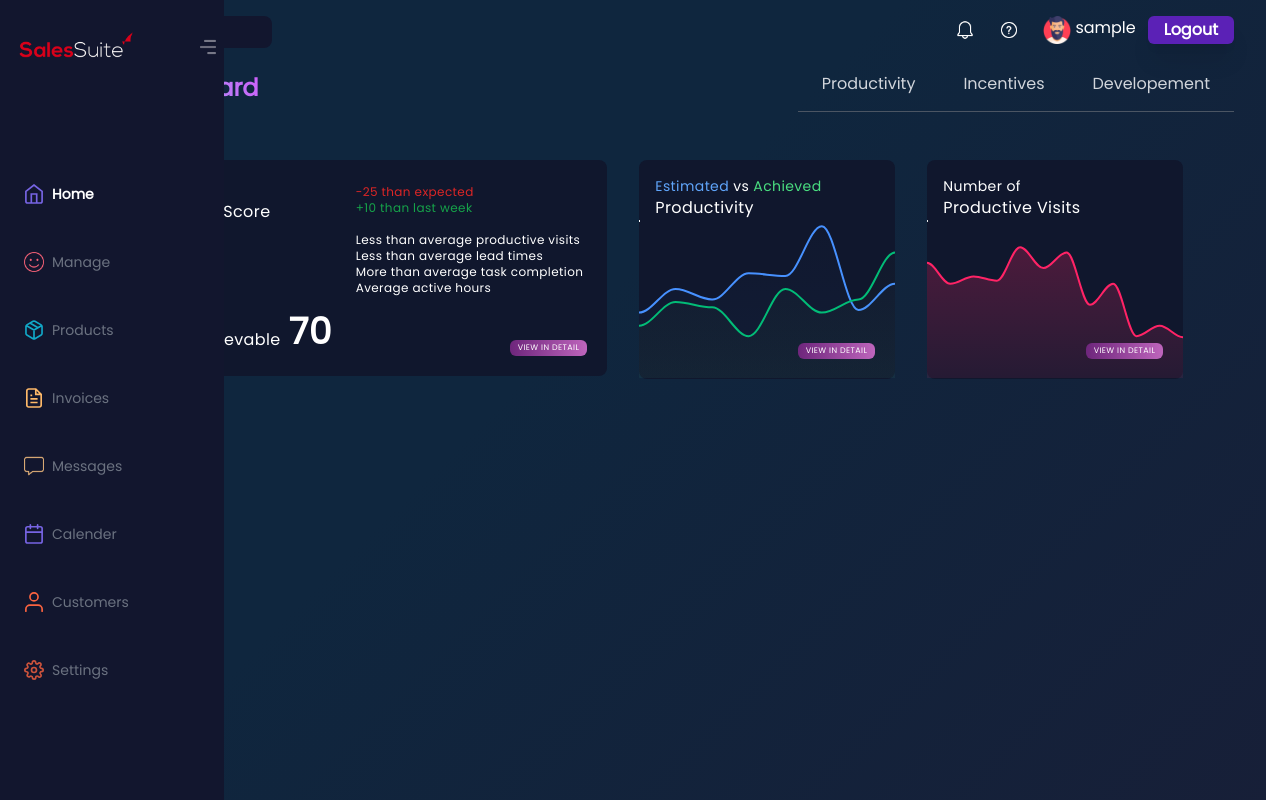
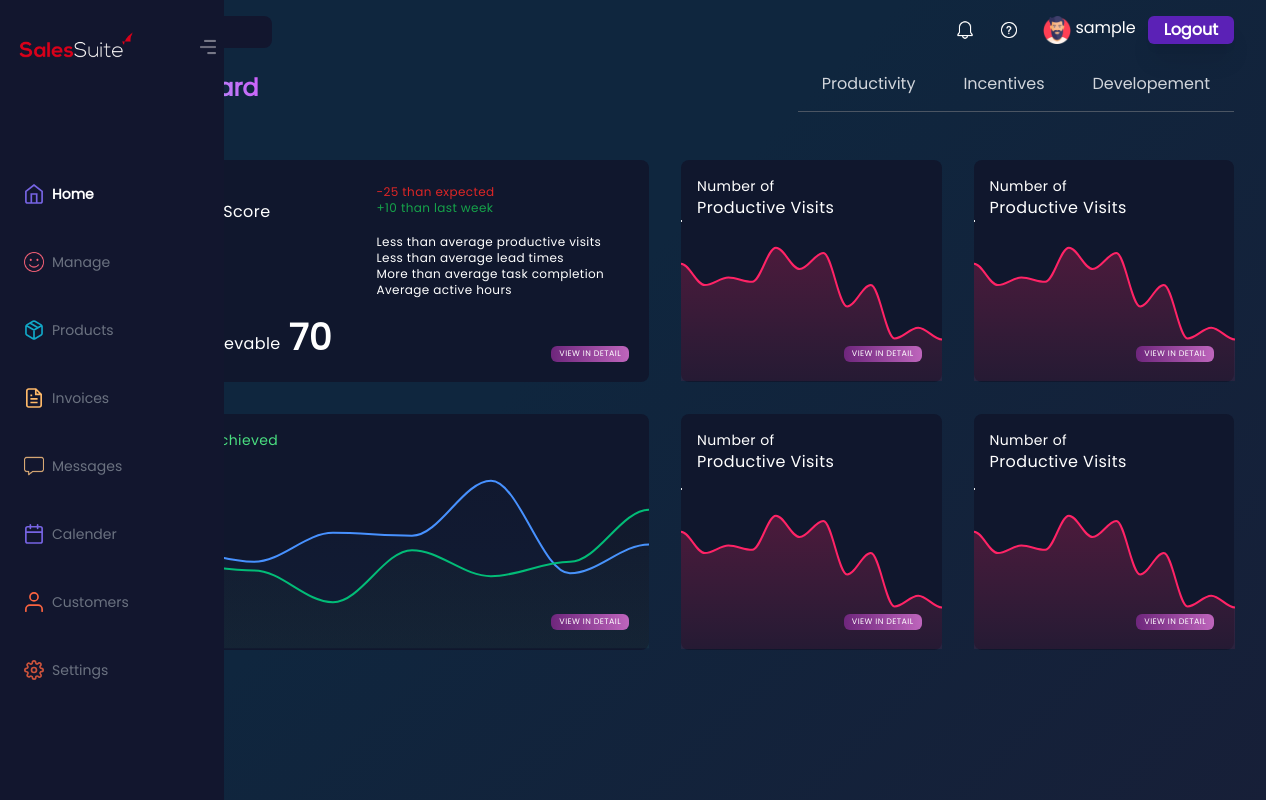
Before and after one commit to Nivethan-Ar/ml-dashboard, a React (Create React App) app: page /dashboard in a window 1280 px wide. Shown: the top 800 px of the page. Built offline with nearby package versions, Linux system fonts and the light colour scheme; sample sign-in values are in the browser's storage.

Commit message:
Changed card placement similar to crm productivity tab

```diff
--- a/src/components/GraphCard.tsx
+++ b/src/components/GraphCard.tsx
@@ -4,17 +4,20 @@ import CardButton from './CardButton';
 
 /* eslint-disable max-len */
 interface Props{
-  GraphComp: React.ElementType;
-  h1Type: 1 | 2;
-  h2?:string;
+  GraphComp: React.ElementType
+  h1Type: 1 | 2
+  h2?:string
+  colSpan:string
 }
 
 const GraphCard:React.FC<Props> = (props) => {
-  const { GraphComp, h1Type, h2 } = props;
+  const {
+    GraphComp, h1Type, h2, colSpan,
+  } = props;
 
   return (
     <div
-      className="bg-[#10172d] grid flex-shrink-0 tracking-wide rounded-lg w-64 relative"
+      className={`bg-[#10172d] grid flex-shrink-0 tracking-wide rounded-lg ${colSpan} relative`}
     >
       <div className="px-4 pt-4">
         <div className="text-sm">
@@ -36,8 +39,9 @@ const GraphCard:React.FC<Props> = (props) => {
         </div>
         <h6 className="font-medium">{h2}</h6>
       </div>
-
-      <GraphComp />
+      <div className="self-end">
+        <GraphComp />
+      </div>
 
       <div className="place-self-end [bottom:20px] [right:20px] absolute">
         <CardButton btnLabel="view in detail" />
--- a/src/components/graphs/ProductivityGraph.tsx
+++ b/src/components/graphs/ProductivityGraph.tsx
@@ -140,7 +140,7 @@ const ProductivityGraph = () => {
   };
   return (
     <div className="">
-      <ReactApexChart options={options} series={options.series} type="area" width="100%" />
+      <ReactApexChart options={options} series={options.series} type="area" height="117%" width="100%" />
     </div>
   );
 };
--- a/src/pages/DashboardML/Dashboard.tsx
+++ b/src/pages/DashboardML/Dashboard.tsx
@@ -9,6 +9,7 @@ import GraphCard from '../../components/GraphCard';
 
 import WaveIcon_2 from './wave-2.svg';
 import WaveIcon from './wave.svg';
+import Productivity from './Productivity';
 
 const Dashboard = () => (
   <Body>
@@ -28,8 +29,8 @@ const Dashboard = () => (
           <h6 className="[background-image:linear-gradient(60deg,#89cff2,#ce5efa)] [background-clip:text] [color:transparent] font-semibold text-2xl">
             AI Dashboard
           </h6>
-          <div className="flex justify-center items-baseline gap-1">
-            <p className="text-[12px] font-medium">
+          <div className="flex justify-center text-blue-400 items-baseline gap-1">
+            <p className="text-base font-medium">
               This Week
             </p>
             <p>
@@ -45,55 +46,7 @@ const Dashboard = () => (
       </div>
 
       {/* CARDS */}
-      <main className="flex flex-wrap gap-8 ">
-
-        <div className="grid relative flex-shrink-0 grid-cols-2  gap-2 w-fit p-6 tracking-wide bg-[#10172d] h-fit rounded-lg">
-          <div>
-            <h6 className="text-xs">This Week&apos;s</h6>
-            <h6 className="font-medium">Productivity Score</h6>
-          </div>
-          <div className="text-xs font-light">
-            <p className="text-red-600"> -25 than expected</p>
-            <p className="text-green-600"> +10 than last week</p>
-          </div>
-          <div className="text-7xl font-semibold">33</div>
-          <div className="text-xs font-light">
-            <p>Less than average productive visits</p>
-            <p>Less than average lead times</p>
-            <p>More than average task completion</p>
-            <p>Average active hours</p>
-          </div>
-          <div className="flex gap-2">
-            <div className="flex flex-col items-baseline">
-              <h6 className="text-xs">Next Week&apos;s</h6>
-              <h6 className="font-medium">Highest Achievable</h6>
-            </div>
-            <div className="text-4xl font-semibold self-end">
-              70
-            </div>
-          </div>
-          {/* <div className="flex mt-5 flex-col h-full justify-items-end items-end "> */}
-
-          <div className="place-self-end [bottom:20px] [right:20px] absolute">
-            <CardButton btnLabel="view in detail" />
-          </div>
-        </div>
-
-        {/* Reusable cards */}
-
-        <GraphCard
-          GraphComp={ProductivityGraph}
-          h1Type={1}
-          h2="Productivity"
-        />
-
-        <GraphCard
-          GraphComp={productiveVisitsGraph}
-          h1Type={2}
-          h2="Productive Visits"
-        />
-
-      </main>
+      <Productivity />
 
     </div>
   </Body>
--- /dev/null
+++ b/src/pages/DashboardML/Development.tsx
@@ -0,0 +1,9 @@
+import React from 'react';
+
+const Development = () => (
+  <div>
+    <h1>development</h1>
+  </div>
+);
+
+export default Development;
--- /dev/null
+++ b/src/pages/DashboardML/Incentives.tsx
@@ -0,0 +1,9 @@
+import React from 'react';
+
+const Incentives = () => (
+  <div>
+    <h6>hi</h6>
+  </div>
+);
+
+export default Incentives;
--- /dev/null
+++ b/src/pages/DashboardML/Productivity.tsx
@@ -0,0 +1,81 @@
+import CardButton from '../../components/CardButton';
+import GraphCard from '../../components/GraphCard';
+import productiveVisitsGraph from '../../components/graphs/productiveVisitsGraph';
+import ProductivityGraph from '../../components/graphs/ProductivityGraph';
+
+const Productivity = () => (
+
+  <main className="grid grid-cols-12 gap-8 ">
+    {/* card 1 */}
+    <div className="col-span-6 grid relative flex-shrink-0 grid-cols-2  gap-2 w-auto p-6 tracking-wide bg-[#10172d]  rounded-lg">
+      <div>
+        <h6 className="text-xs">This Week&apos;s</h6>
+        <h6 className="font-medium">Productivity Score</h6>
+      </div>
+      <div className="text-xs font-light">
+        <p className="text-red-600"> -25 than expected</p>
+        <p className="text-green-600"> +10 than last week</p>
+      </div>
+      <div className="text-7xl font-semibold">33</div>
+      <div className="text-xs font-light">
+        <p>Less than average productive visits</p>
+        <p>Less than average lead times</p>
+        <p>More than average task completion</p>
+        <p>Average active hours</p>
+      </div>
+      <div className="flex gap-2">
+        <div className="flex flex-col items-baseline">
+          <h6 className="text-xs">Next Week&apos;s</h6>
+          <h6 className="font-medium">Highest Achievable</h6>
+        </div>
+        <div className="text-4xl font-semibold self-end">
+          70
+        </div>
+      </div>
+      {/* <div className="flex mt-5 flex-col h-full justify-items-end items-end "> */}
+
+      <div className="place-self-end [bottom:20px] [right:20px] absolute">
+        <CardButton btnLabel="view in detail" />
+      </div>
+    </div>
+
+    {/* Reusable cards */}
+    <GraphCard
+      GraphComp={productiveVisitsGraph}
+      h1Type={2}
+      h2="Productive Visits"
+      colSpan="col-span-3"
+    />
+
+    <GraphCard
+      GraphComp={productiveVisitsGraph}
+      h1Type={2}
+      h2="Productive Visits"
+      colSpan="col-span-3"
+    />
+
+    <GraphCard
+      GraphComp={ProductivityGraph}
+      h1Type={1}
+      h2="Productivity"
+      colSpan="col-span-6"
+    />
+
+    <GraphCard
+      GraphComp={productiveVisitsGraph}
+      h1Type={2}
+      h2="Productive Visits"
+      colSpan="col-span-3"
+    />
+
+    <GraphCard
+      GraphComp={productiveVisitsGraph}
+      h1Type={2}
+      h2="Productive Visits"
+      colSpan="col-span-3"
+    />
+
+  </main>
+);
+
+export default Productivity;
```
